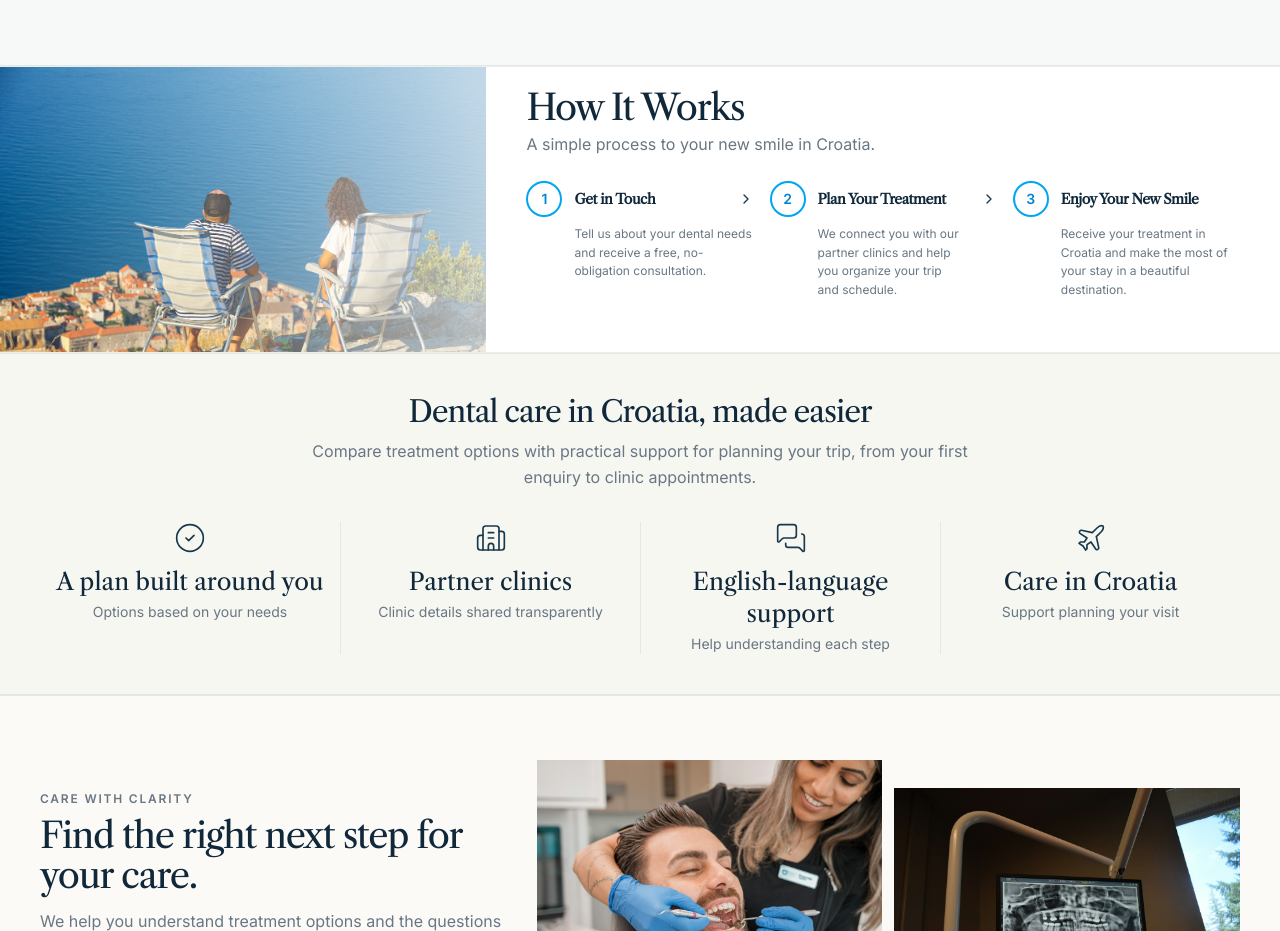
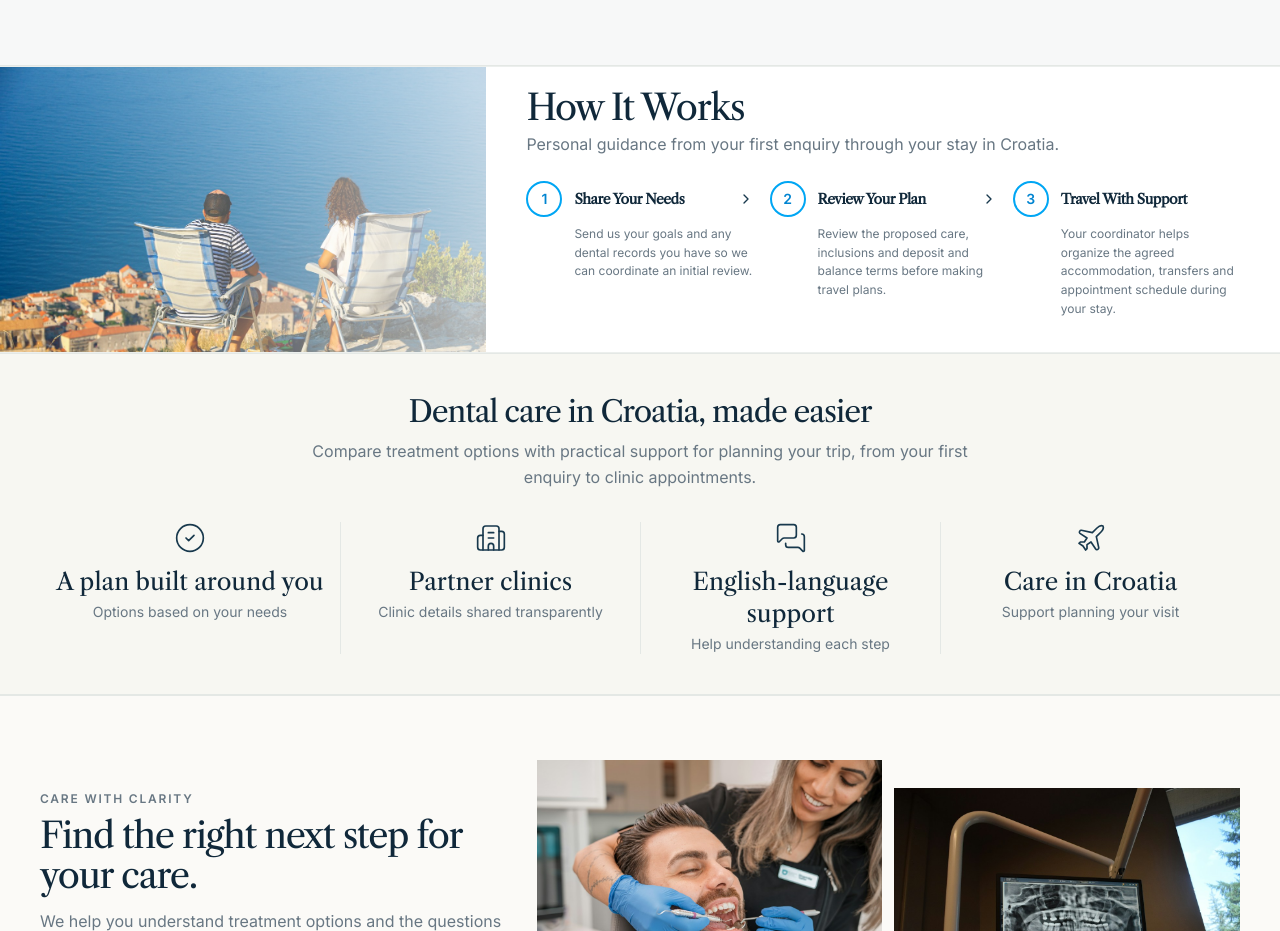
Before and after one commit to ivansusac2209/SmileCroatia, a Vue app: page / in a window 1280 px wide. Shown: the part 2926-3857 px from the top of the page. Built offline with nearby package versions, Linux system fonts and the light colour scheme.

Commit message:
Clarify individualized planning, payment terms and coordinator support

```diff
--- a/src/components/home/HowItWorks.vue
+++ b/src/components/home/HowItWorks.vue
@@ -12,15 +12,15 @@ import { steps } from '@/data/home'
       </div>
       <div class="container-page py-8 lg:py-5 lg:pl-8">
         <h2 id="how-it-works-title" class="text-3xl text-navy-900 lg:text-4xl">How It Works</h2>
-        <p class="mt-1 text-sm leading-relaxed text-muted sm:text-base">A simple process to your new smile in Croatia.</p>
+        <p class="mt-1 text-sm leading-relaxed text-muted sm:text-base">Personal guidance from your first enquiry through your stay in Croatia.</p>
         <ol class="mt-6 grid gap-5 sm:grid-cols-3 sm:gap-4">
           <li v-for="(step, index) in steps" :key="step.title" class="relative">
             <div class="flex items-center gap-3">
               <span class="flex size-9 shrink-0 items-center justify-center rounded-full border-2 border-sky-500 text-sm font-semibold text-sky-600">{{ index + 1 }}</span>
-              <h3 class="text-sm font-semibold text-navy-900">{{ ['Get in Touch', 'Plan Your Treatment', 'Enjoy Your New Smile'][index] }}</h3>
+              <h3 class="text-sm font-semibold text-navy-900">{{ ['Share Your Needs', 'Review Your Plan', 'Travel With Support'][index] }}</h3>
               <ChevronRight v-if="index < 2" class="ml-auto hidden size-4 text-navy-800 sm:block" />
             </div>
-            <p class="mt-2 pl-12 text-xs leading-[1.55] text-muted">{{ ['Tell us about your dental needs and receive a free, no-obligation consultation.', 'We connect you with our partner clinics and help you organize your trip and schedule.', 'Receive your treatment in Croatia and make the most of your stay in a beautiful destination.'][index] }}</p>
+            <p class="mt-2 pl-12 text-xs leading-[1.55] text-muted">{{ ['Send us your goals and any dental records you have so we can coordinate an initial review.', 'Review the proposed care, inclusions and deposit and balance terms before making travel plans.', 'Your coordinator helps organize the agreed accommodation, transfers and appointment schedule during your stay.'][index] }}</p>
           </li>
         </ol>
       </div>
```
